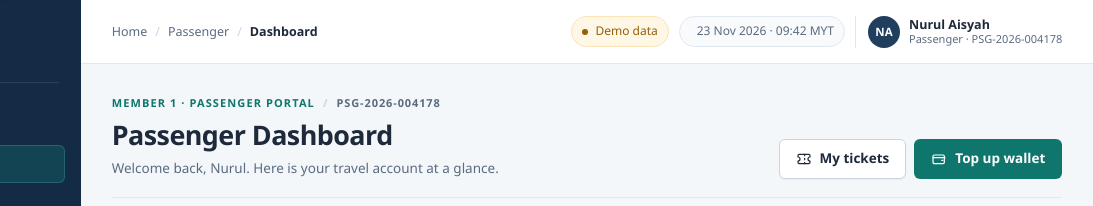
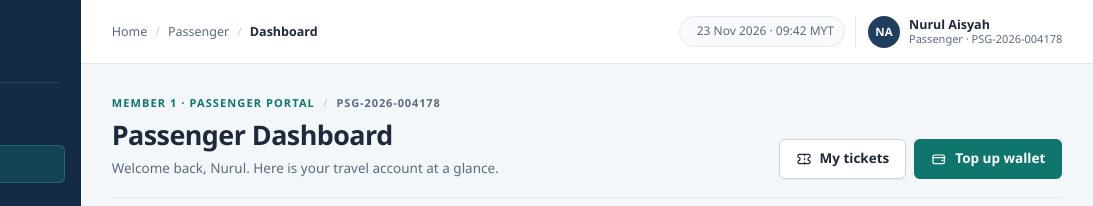
Before and after one commit to aizat40/Source-Code, a plain HTML site: page AFC-System/pages/passenger-dashboard.html in a window 1280 px wide. Shown: the top 206 px of the page, 187-1280 px from the left. Drawn offline with Linux system fonts and the light colour scheme.

Commit message:
Update passenger-dashboard.html

```diff
--- a/AFC-System/pages/passenger-dashboard.html
+++ b/AFC-System/pages/passenger-dashboard.html
@@ -47,9 +47,7 @@
       <a href="../index.html">Home</a><span class="crumbs__sep" aria-hidden="true">/</span><a href="passenger-dashboard.html">Passenger</a><span class="crumbs__sep" aria-hidden="true">/</span><span class="crumbs__current" aria-current="page">Dashboard</span>
     </nav>
     <div class="topbar__meta">
-      <span class="pill pill--demo" title="This build is a static front-end prototype">
-        <span class="pill__dot" aria-hidden="true"></span><span class="pill__text">Demo data</span>
-      </span>
+
       <span class="pill topbar__clock"><svg viewBox="0 0 24 24" fill="none" stroke="currentColor" stroke-width="1.7" stroke-linecap="round" stroke-linejoin="round" aria-hidden="true"><circle cx="12" cy="12" r="9"/><path d="M12 7v5l3.5 2"/></svg>23 Nov 2026 · 09:42 MYT</span>
       <div class="user">
         <span class="avatar" aria-hidden="true">NA</span>
```
